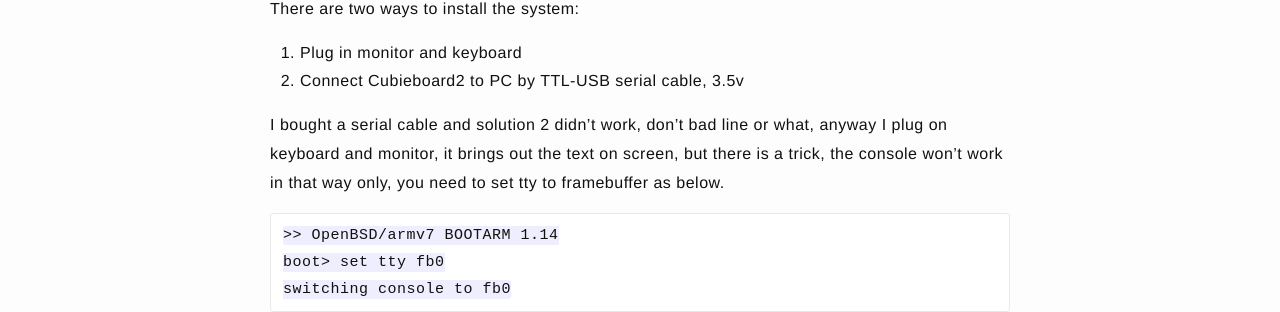
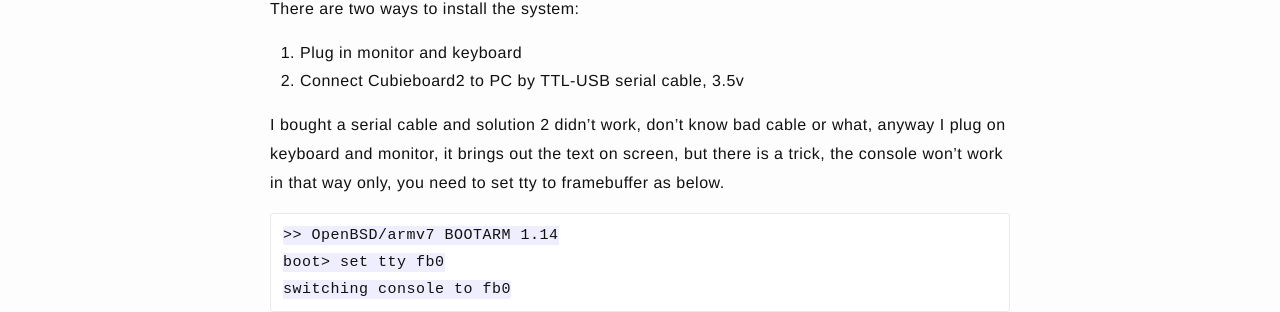
Before and after one commit to jazzi/jazzi.github.io, a Jekyll site: the page built from _posts/2022-11-07-install-openbsd-on-cubieboard2.md, in a window 1280 px wide and 900 px high. Shown: the part 374-686 px from the top of the window. Built offline with Jekyll 4.4.1, drawn with Linux system fonts in a browser that asks for light colours.

Commit message:
add more

````diff
--- a/_posts/2022-11-07-install-openbsd-on-cubieboard2.md
+++ b/_posts/2022-11-07-install-openbsd-on-cubieboard2.md
@@ -14,7 +14,7 @@ There are two ways to install the system:
 1. Plug in monitor and keyboard
 2. Connect Cubieboard2 to PC by TTL-USB serial cable, 3.5v
 
-I bought a serial cable and solution 2 didn't work, don't bad line or what, anyway I plug on keyboard and monitor, it brings out the text on screen, but there is a trick, the console won't work in that way only, you need to set tty to framebuffer as below.
+I bought a serial cable and solution 2 didn't work, don't know bad cable or what, anyway I plug on keyboard and monitor, it brings out the text on screen, but there is a trick, the console won't work in that way only, you need to set tty to framebuffer as below.
 
 ```text
 >> OpenBSD/armv7 BOOTARM 1.14
````
